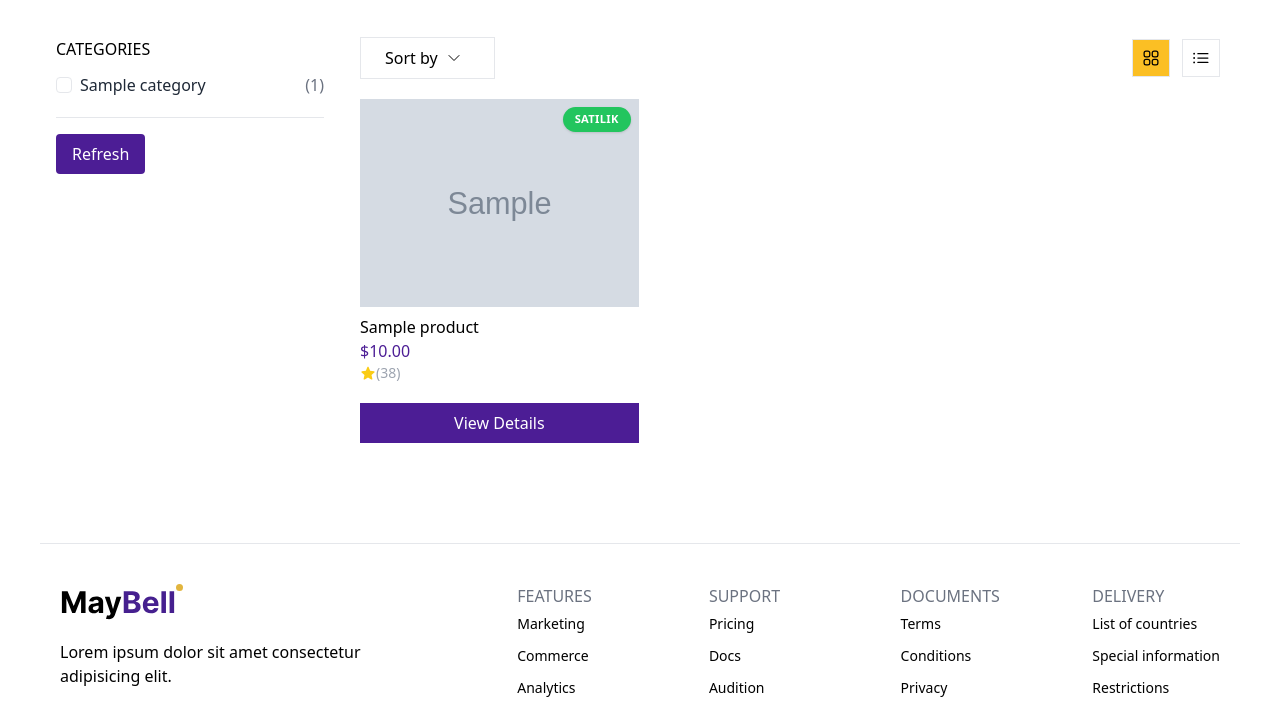
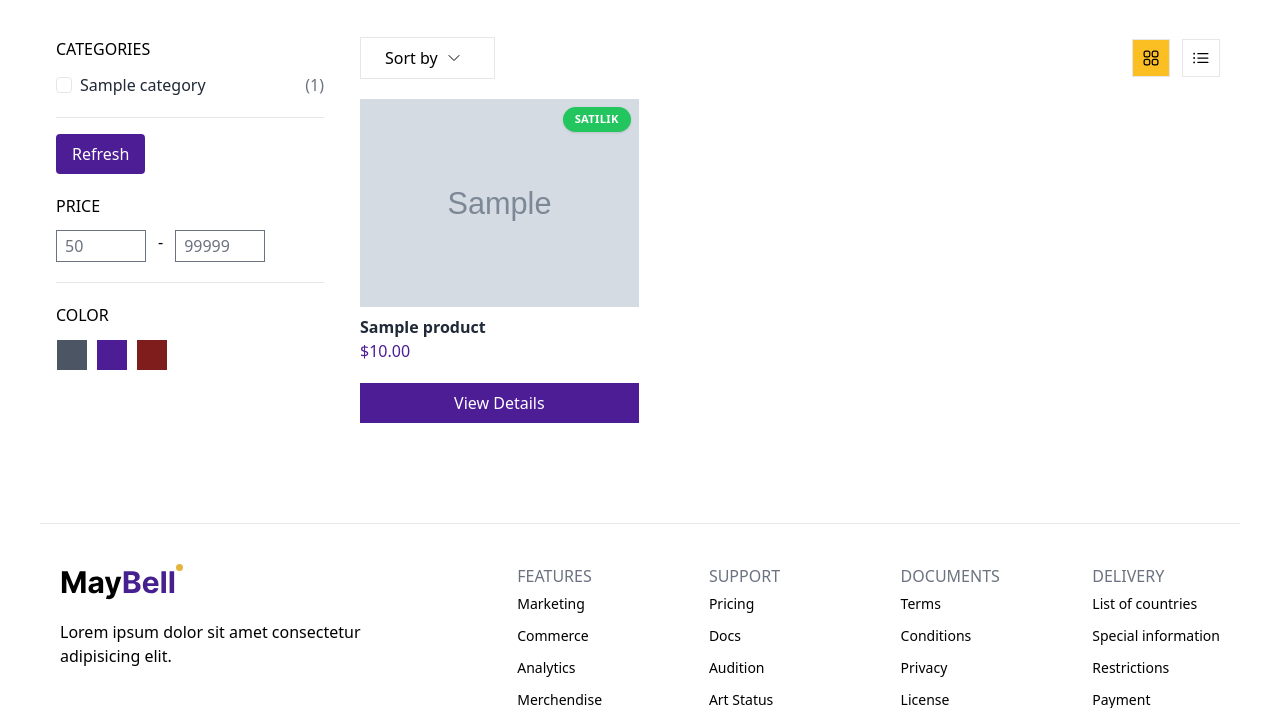
Before and after one commit to arian-hadi/meta-takas, a Django app: page /products/ in a window 1280 px wide. Shown: the part 155-863 px from the top of the page. Run offline with Django 5.2, Linux system fonts and the light colour scheme; tables that the repository leaves empty hold one stand-in row (values such as "Sample post"); grey boxes marked "Sample" are stand-in pictures; style sheets or scripts are compiled from the project's sources; some libraries are stand-ins or nearby versions.

Commit message:
update price - exchage with functionality

```diff
--- a/backend/homepage/urls.py
+++ b/backend/homepage/urls.py
@@ -2,7 +2,7 @@ from django.urls import path
 from .views import *
 
 urlpatterns = [
-    path("homepage/", HomeView.as_view(), name = 'homepage'),
+    path("", HomeView.as_view(), name = 'homepage'),
     path("aboutus/", AboutUsView.as_view(), name = 'aboutus'),
 
 ]
--- a/backend/products/admin.py
+++ b/backend/products/admin.py
@@ -18,9 +18,9 @@ class ProductImageInline(admin.TabularInline):
 @admin.register(Product)
 class ProductAdmin(admin.ModelAdmin):
     prepopulated_fields = {"slug": ("name",)}
-    list_display = ['name', 'category', 'price', 'city', 'created_at']
+    list_display = ['name', 'category', 'listing_type', 'price', 'city', 'created_at']
     search_fields = ['name', 'description', 'city']
-    list_filter = ['category', 'city']
+    list_filter = ['category', 'city', 'listing_type']
     inlines = [ProductImageInline]
 
     def has_add_permission(self, request):
--- a/backend/products/models.py
+++ b/backend/products/models.py
@@ -28,6 +28,7 @@ class Product(models.Model):
     price = models.DecimalField(max_digits=10, decimal_places=2)
     image = models.ImageField(upload_to='products/')
     created_at = models.DateTimeField(auto_now_add=True)
+    exchange_for = models.CharField(max_length=200, blank=True, null=True)
 
     # Contact and address fields
     city = models.CharField(max_length=100)
--- a/backend/products/templates/products/product_list.html
+++ b/backend/products/templates/products/product_list.html
@@ -73,7 +73,7 @@
             </form>
 
 
-            <!-- <div class="flex border-b py-5">
+            <div class="flex border-b py-5">
                 <div class="w-full">
                 <p class="mb-3 font-medium">PRICE</p>
 
@@ -97,10 +97,10 @@
                     </div>
                 </div>
                 </div>
-            </div> -->
+            </div>
 
 
-<!--
+
             <div class="flex py-5">
                 <div class="w-full">
                 <p class="mb-3 font-medium">COLOR</p>
@@ -117,7 +117,7 @@
                     ></div>
                 </div>
                 </div>
-            </div> -->
+            </div>
         </section>
         <!-- /sidebar  -->
 
@@ -203,25 +203,26 @@
         <section class="mx-auto grid max-w-[1200px] grid-cols-2 gap-3 px-5 pb-10 lg:grid-cols-3">
             {% for product in products %}
               <div class="flex flex-col">
+                <!-- Image and overlay -->
                 <div class="relative flex">
                   <div class="w-72 h-52 bg-gray-100 overflow-hidden flex items-center justify-center">
                     <img
                       src="{{ product.image.url }}"
                       alt="{{ product.name }}"
                       class="object-contain bg-white"
-
                     >
                   </div>
 
+                  <!-- Hover overlay -->
                   <div class="absolute flex h-full w-full items-center justify-center gap-3 opacity-0 duration-150 hover:opacity-100 bg-black bg-opacity-30">
                     <a href="{% url 'product_detail' product.slug %}" class="flex h-8 w-8 cursor-pointer items-center justify-center rounded-full bg-amber-400">
-                              <!-- search icon -->
                       <svg xmlns="http://www.w3.org/2000/svg" fill="none" viewBox="0 0 24 24" stroke-width="1.5" stroke="currentColor" class="h-4 w-4">
                         <path stroke-linecap="round" stroke-linejoin="round" d="M21 21l-5.197-5.197m0 0A7.5 7.5 0 105.196 5.196a7.5 7.5 0 0010.607 10.607z"/>
                       </svg>
                     </a>
                   </div>
 
+                  <!-- Badge -->
                   <div class="absolute top-2 right-2 rounded-full px-3 py-1 text-[0.7rem] font-bold text-white uppercase tracking-wide shadow
                     {% if product.listing_type == 'exchange' %}
                       bg-amber-500
@@ -234,29 +235,25 @@
                       Takas
                     {% endif %}
                   </div>
-
                 </div>
 
+                <!-- Product content -->
                 <div>
-                      <p class="mt-2">{{ product.name }}</p>
-                      <p class="font-medium text-violet-900">
-                          ${{ product.price }}
-                          {# Optional old price logic if you ever have discounts #}
-                          {# <span class="text-sm text-gray-500 line-through">${{ product.old_price }}</span> #}
+                  <p class="mt-2 font-semibold text-gray-800">{{ product.name }}</p>
+
+                  {% if product.listing_type == 'sale' %}
+                    <p class="font-medium text-violet-900">${{ product.price }}</p>
+                  {% elif product.listing_type == 'exchange' %}
+                    {% if product.exchange_for %}
+                      <p class="text-sm text-gray-600 italic">
+                        Takas istenen: <span class="font-semibold text-black">{{ product.exchange_for }}</span>
                       </p>
-
-                      <div class="flex items-center">
-                          <!-- (Static rating display, can be dynamic later if you add ratings) -->
-                          <svg xmlns="http://www.w3.org/2000/svg" viewBox="0 0 20 20" fill="currentColor" class="h-4 w-4 text-yellow-400">
-                              <path fill-rule="evenodd" d="M10.868 2.884c-.321-.772-1.415-.772-1.736 0l-1.83 4.401-4.753.381c-.833.067-1.171 1.107-.536 1.651l3.62 3.102-1.106 4.637c-.194.813.691 1.456 1.405 1.02L10 15.591l4.069 2.485c.713.436 1.598-.207 1.404-1.02l-1.106-4.637 3.62-3.102c.635-.544.297-1.584-.536-1.65l-4.752-.382-1.831-4.401z" clip-rule="evenodd"/>
-                          </svg>
-
-                          <p class="text-sm text-gray-400">(38)</p>
-                      </div>
+                    {% endif %}
+                  {% endif %}
 
                   <div class="my-5">
                     <a href="{% url 'product_detail' product.slug %}">
-                              <button class="h-10 w-full bg-violet-900 text-white">View Details</button>
+                      <button class="h-10 w-full bg-violet-900 text-white hover:bg-violet-800 transition">View Details</button>
                     </a>
                   </div>
                 </div>
```
Also changed, not shown: backend/products/migrations/0004_product_exchange_for.py (added). Lines whose indentation alone changed are shown as unchanged.
